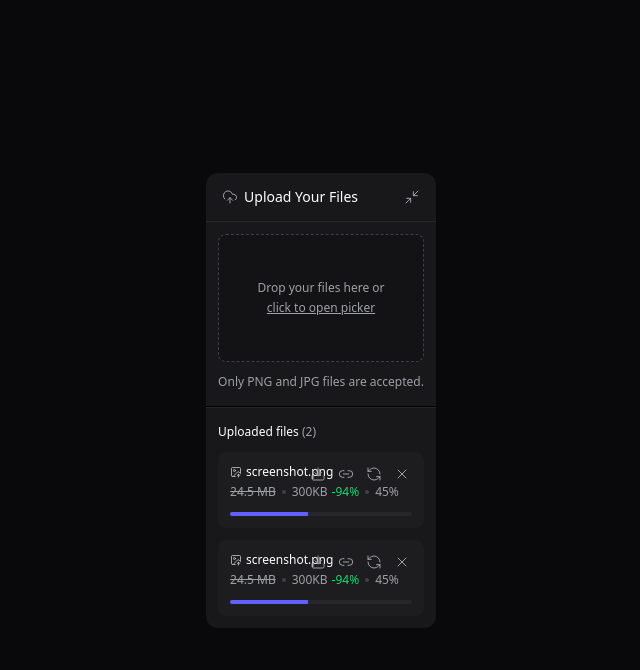
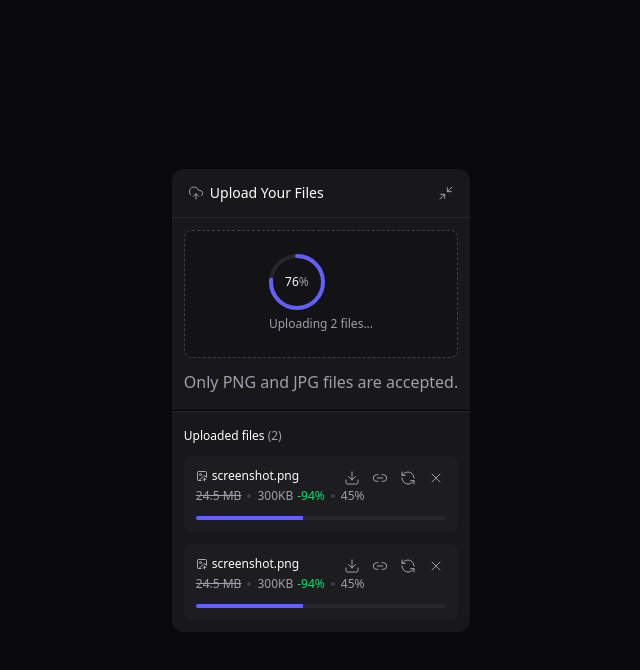
Before and after one commit to gemaquejr/vite-upload-widget, a React (Vite) app in the folder frontend/: page / in a window 1280 px wide. Both pictures are taken after a click on the button "Upload Your Files". Shown: the top 670 px of the page, without its empty margins (319-959 px from the left). Built offline with nearby package versions, Linux system fonts and the light colour scheme.

Commit message:
feat: adiciona componente de barra de progresso no componente dropzone
Signed-off-by: Francisco Gemaque <gemaquejr@hotmail.com>

```diff
--- a/frontend/src/components/upload-widget-dropzone.tsx
+++ b/frontend/src/components/upload-widget-dropzone.tsx
@@ -1,28 +1,44 @@
 import { useDropzone } from "react-dropzone";
+import CircularProgressBar from "./ui/circular-progress-bar";
 
 export function UploadWidgetDropzone() {
+  const isThereAnyPendingUploads = true; // Placeholder for future state management
+  const uploadGlobalPercentage = 76; // Placeholder for future state management
+
   const { getRootProps, getInputProps, isDragActive } = useDropzone({
     multiple: true,
     accept: {
       "image/jpeg": [],
       "image/png": []
     },
+    onDrop(acceptedFiles) {
+      // Placeholder for future file handling logic
+      console.log(acceptedFiles);
+    }
   });
 
   return (
     <div className="px-3 flex flex-col gap-3">
       <div
         data-active={isDragActive}
-        className="cursor-pointer text-zinc-400 bg-black/20 p-5 rounded-lg border border-zinc-700 border-dashed h-32 flex flex-col items-center justify-center gap-1 hover:border-zinc-400 transition-colors data-[active=true]:bg-indigo-500 data-[active=true]:border-indigo-500 data-[active=true]:text-indigo-400"
-        {...getRootProps()}
+        className="cursor-pointer text-zinc-400 bg-black/20 p-5 rounded-lg border border-zinc-700 border-dashed h-32 flex flex-col items-center justify-center gap-1 hover:border-zinc-600 transition-colors data-[active=true]:bg-indigo-500/10 data-[active=true]:border-indigo-500"        {...getRootProps()}
       >
         <input type="file" {...getInputProps()} />
 
-        <span className="text-xs"> Drop your files here or</span>
-        <span className="text-xs underline"> click to open picker</span>
-      </div>
+        {isThereAnyPendingUploads ? (
+          <div>
+            <CircularProgressBar progress={uploadGlobalPercentage} size={56} strokeWidth={4} />
+            <span className="text-xs">Uploading 2 files...</span>
+          </div>
+        ) : (
+          <>
+            <span className="text-xs"> Drop your files here or</span>
+            <span className="text-xs underline"> click to open picker</span>
+          </>
+        )}
+      </div >
 
-      <span className="text-xs text-zinc-400"> Only PNG and JPG files are accepted.</span>
-    </div>
+      <span className="text-xxs text-zinc-400"> Only PNG and JPG files are accepted.</span>
+    </div >
   )
 }
```
